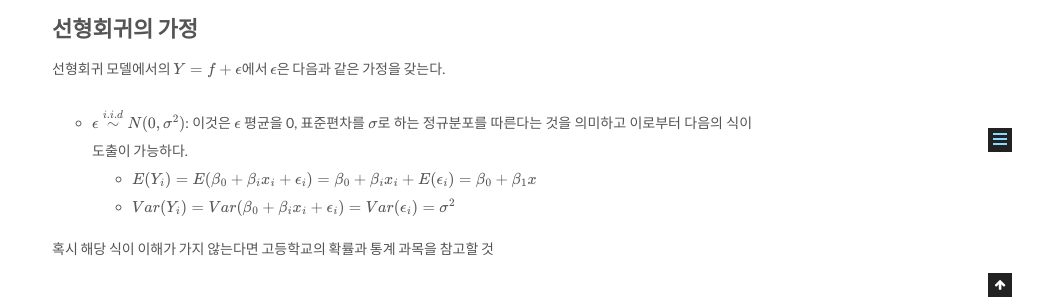
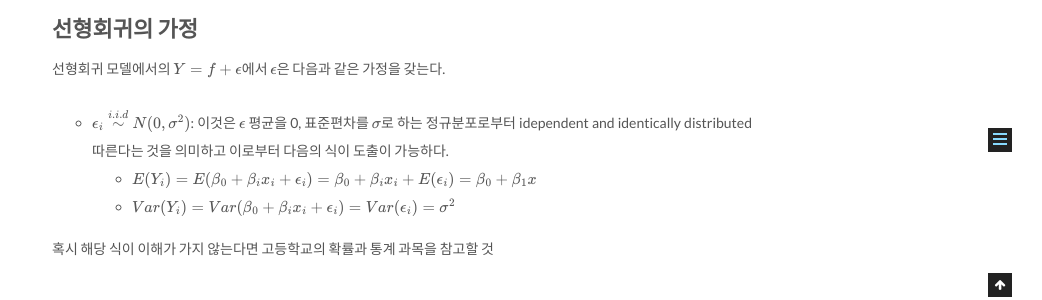
Before and after one commit to silverstar0727/silverstar0727.github.io, a Jekyll site: the page built from _posts/ml basic/2021-01-03-선형회귀모델(1).md, in a window 1280 px wide. Shown: the part 703-1003 px from the top of the page, without its empty margins (238-1280 px from the left). Built offline with Jekyll 4.4.1, drawn with Linux system fonts in a browser that asks for light colours; formulas are drawn with MathJax 3; comment, search, counter and statistics services are not loaded.

Commit message:
Update 2021-01-03-선형회귀모델(1).md

```diff
--- a/_posts/ml basic/2021-01-03-선형회귀모델(1).md
+++ b/_posts/ml basic/2021-01-03-선형회귀모델(1).md
@@ -23,7 +23,7 @@ use_math: true
 
 ## 선형회귀의 가정
 선형회귀 모델에서의 $Y = f + \epsilon$에서 $\epsilon$은 다음과 같은 가정을 갖는다.
-* $\epsilon \stackrel{i.i.d}{\sim} N(0, \sigma^2)$: 이것은 $\epsilon$ 평균을 0, 표준편차를 $\sigma$로 하는 정규분포를 따른다는 것을 의미하고 이로부터 다음의 식이 도출이 가능하다.
+* $\epsilon_{i} \stackrel{i.i.d}{\sim} N(0, \sigma^2)$: 이것은 $\epsilon$ 평균을 0, 표준편차를 $\sigma$로 하는 정규분포로부터 idependent and identically distributed 따른다는 것을 의미하고 이로부터 다음의 식이 도출이 가능하다.
   * $E(Y_{i}) = E(\beta_{0} + \beta_{i}x_{i} + \epsilon_{i}) = \beta_{0} + \beta_{i}x_{i} + E(\epsilon_{i}) = \beta_{0} + \beta_{1}x$
   * $Var(Y_{i}) = Var(\beta_{0} + \beta_{i}x_{i} + \epsilon_{i}) = Var(\epsilon_{i}) = \sigma^2$
 
```
